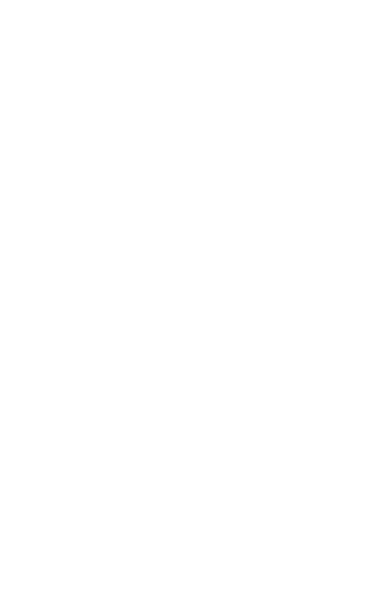
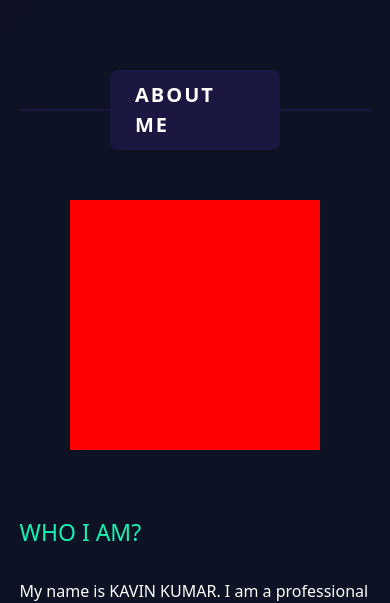
Before and after one commit to Kavinkumar84/Developer_Portfolio, a React (Vite) app: page / in a window 390 px wide. Shown: the part 1350-1953 px from the top of the page. Before the commit the page ends 1270 px from the top, so only its background shows below. Built offline with nearby package versions, Linux system fonts and the light colour scheme.

Commit message:
About Component Added

```diff
--- a/src/App.jsx
+++ b/src/App.jsx
@@ -3,12 +3,14 @@
 import viteLogo from '/vite.svg'
 import './App.css'
 import Home from './Components/Home'
+import About from './Components/About'
 
 function App() {
 
   return (
     <div className='App'>
       <Home />
+      <About />
     </div>
   )
 }
--- /dev/null
+++ b/src/Components/About.css
@@ -0,0 +1,124 @@
+#About {
+  background: linear-gradient(135deg, #151126 0%, #0d1224 50%, #0d1224 100%);
+  background-size: 300% 300%;
+  animation: moveGradient 12s ease infinite;
+}
+.About_Container {
+  padding-top: 80px;
+  width: 90%;
+  min-height: 400px;
+  margin-left: 5%;
+}
+.About_Left_Container {
+  display: flex;
+  flex-direction: column;
+  gap: 30px;
+}
+.About_Left_txt1 {
+  color: #16f2b3;
+  font-size: 25px;
+  font-weight: 500;
+}
+.About_Left_txt2 {
+  color: #ffffff;
+  font-size: 19.5px;
+}
+.About_Container_Rotate {
+  display: flex;
+  flex-direction: row;
+}
+.About_Right_Container {
+  /* border: 2px solid white; */
+  min-height: 400px;
+  /* display: flex; */
+  /* align-items: center; */
+  /* justify-content: center; */
+}
+.About_Right_img {
+  width: 100%;
+  height: 400px;
+  /* border: 2px solid rgb(20, 182, 114); */
+  display: flex;
+  align-items: center;
+  justify-content: center;
+}
+.About_Right_img_cont {
+  width: 250px;
+  height: 250px;
+  background-color: red;
+}
+.About_Right_title {
+  width: 100%;
+  height: 400px;
+  /* border: 2px solid white; */
+}
+.About_Right_title {
+  display: flex;
+  align-items: center;
+  justify-content: center;
+  flex-direction: column;
+  height: 400px;
+  position: relative;
+}
+
+.About_Right_box {
+  writing-mode: vertical-rl;
+  transform: rotate(360deg);
+  color: #fff;
+  font-size: 20px;
+  font-weight: 600;
+  background-color: #1a1740;
+  padding: 25px 10px;
+  border-radius: 8px;
+  /* border: 2px solid #262b54; */
+  text-transform: uppercase;
+  letter-spacing: 2px;
+  /* box-shadow: 0 0 10px rgba(22, 242, 179, 0.5); */
+}
+.line_about {
+  height: 50px;
+  border: 1px solid #1a1740;
+}
+
+@media (max-width: 991px) {
+  .About_Container_Rotate {
+    flex-direction: column-reverse;
+    gap: 40px;
+  }
+  .About_Right_title {
+    width: 100%;
+    height: 90px;
+    /* border: 2px solid white; */
+  }
+
+  .About_Right_box {
+    writing-mode: vertical-rl;
+    transform: rotate(270deg);
+    height: 170px;
+    /* font-size: 1px; */
+  }
+  .About_Right_title {
+    width: 100%;
+    height: 70px;
+    flex-direction: row-reverse;
+  }
+  .About_Right_img {
+    width: 100%;
+    height: 280px;
+  }
+  .line_about {
+    width: 140px;
+    height: 1px;
+    /* flex-direction: row-reverse; */
+    border: 1px solid #1a1740;
+  }
+  .About_Left_txt1 {
+    color: #16f2b3;
+    font-size: 23px;
+    font-weight: 500;
+  }
+  .About_Left_txt2 {
+    color: #ffffff;
+    font-size: 16px;
+  }
+}
--- /dev/null
+++ b/src/Components/About.jsx
@@ -0,0 +1,41 @@
+import React from 'react'
+import { Col, Row } from 'react-bootstrap'
+import './About.css'
+const About = () => {
+  return (
+    <div className="" id="About">
+        <div className="About_Container">
+            <Row className='About_Container_Rotate'>
+                <Col lg={6}>
+                <div className="About_Left_Container">
+                    <div className="About_Left_txt1">WHO I AM?</div>
+                    <div className="About_Left_txt2">My name is KAVIN KUMAR. I am a professional and enthusiastic programmer in my daily life. I am a quick learner with a self-learning attitude. I love to learn and explore new technologies and am passionate about problem-solving. I love almost all the stacks of web application development and love to make the web more open to the world. My core skill is based on JavaScript and I love to do most of the things using JavaScript. I am available for any kind of job opportunity that suits my skills and interests.</div>
+                </div>
+                </Col>
+                <Col lg={6}>
+                  <div className="About_Right_Container">
+                    <Row className='About_Container_Rotate'>
+                      <Col lg ={10} md={12}>
+                        <div className="About_Right_img">
+                          <div className="About_Right_img_cont">
+
+                          </div>
+                        </div>
+                      </Col>
+                      <Col lg={2} md={12}>
+                        <div className="About_Right_title">
+                          <div className="line_about"></div>
+                          <div className="About_Right_box">About Me</div>
+                          <div className="line_about"></div>
+                        </div>
+                      </Col>
+                    </Row>
+                  </div>
+                </Col>
+            </Row>
+        </div>
+    </div>
+  )
+}
+
+export default About
--- a/src/Components/Home.css
+++ b/src/Components/Home.css
@@ -242,15 +242,6 @@
   color: #FF8911;
 }
 .Home_card_txt1{
-  /* padding-left: 30px; */
-}
-.Home_card_txt2{
-  padding-left: 30px;
-}
-.Home_card_txt3{
-  padding-left: 30px;
-}
-.Home_card_txt4{
   padding-left: 30px;
 }
 .green_code_txt{
@@ -299,7 +290,7 @@
   padding-left: 15px;
   padding-right: 15px;
   padding-top: 40px;
-  font-size: 13px;
+  font-size: 15px;
 
 }
 }
--- a/src/Components/Home.jsx
+++ b/src/Components/Home.jsx
@@ -22,7 +22,7 @@
             <div className="Navbar">
               <nav>
                 <li>
-                  <a href="">ABOUT</a>
+                  <a href="About">ABOUT</a>
                 </li>
                 <li>
                   <a href="">EXPERIENCE</a>
@@ -55,27 +55,27 @@
                     <span style={{ color: "#16f2b3" }}> Web Developer</span>.
                   </div>
                   <div className="Social_Icons">
-                    <a href="https://github.com/Kavinkumar84">
+                    <a href="https://github.com/Kavinkumar84" target="_blank">
                       <div className="iconss">
                         <FaGithub />
                       </div>
                     </a>
-                    <a href="https://www.linkedin.com/in/kavinkumar84/">
+                    <a href="https://www.linkedin.com/in/kavinkumar84/" target="_blank">
                       <div className="iconss">
                         <FaLinkedin />
                       </div>
                     </a>
-                    <a href="https://leetcode.com/u/Kavinkumar84/">
+                    <a href="https://leetcode.com/u/Kavinkumar84/" target="_blank">
                       <div className="iconss">
                         <SiLeetcode />
                       </div>
                     </a>
-                    <a href="https://www.geeksforgeeks.org/user/kavinkuma29i4/">
+                    <a href="https://www.geeksforgeeks.org/user/kavinkuma29i4/" target="_blank">
                       <div className="iconss">
                         <SiGeeksforgeeks />
                       </div>
                     </a>
-                    <a href="">
+                    <a href="" target="_blank">
                       <div className="iconss">
                         <FaTwitterSquare />
                       </div>
@@ -108,18 +108,19 @@
                       </div>
                     </div>
                     <div class="card__content">
-                      <div className="Home_card_txt1">
+                      <div className="Home_card_txt">
                         <div><span style={{color : "#e60076"}}>const</span> coder<span style={{color : "#e60076"}}> = </span>{bracket_open}</div>
-                        <div className="Home_card_txt2">
+                        <div className="Home_card_txt1">
                           <div className="">name:'<span className="yellow_code_txt">Kavin Kumar</span>',</div>
+                          <div className="">title:['<span className="yellow_code_txt">MERN Stack Developer</span>', '<span className="yellow_code_txt">React.js Developer</span>', '<span className="yellow_code_txt">Problem Solver</span>'],</div>
                           <div className="">skills:['<span className="yellow_code_txt">Java</span>','<span className="yellow_code_txt">HTML</span>', '<span className="yellow_code_txt">CSS</span>', '<span className="yellow_code_txt">JavaScript</span>', '<span className="yellow_code_txt">React</span>', '<span className="yellow_code_txt">NodeJS</span>', '<span className="yellow_code_txt">Express</span>', '<span className="yellow_code_txt">MangoDB</span>', '<span className="yellow_code_txt">MySql</span>'],</div>
                           <div className="">hardWorker: <span className="orrange_code_txt">true</span>,</div>
                           <div className="">quickLearner: <span className="orrange_code_txt">true</span>,</div>
                           <div className="">problemSolver: <span className="orrange_code_txt">true</span>,</div>
                           <div className=""><span className="green_code_txt">hireable: </span><span className="orrange_code_txt">function</span>() {bracket_open} </div>
-                          <div className="Home_card_txt3">
+                          <div className="Home_card_txt1">
                             <div className=""><span className="orrange_code_txt">return </span>(</div>
-                            <div className="Home_card_txt4">
+                            <div className="Home_card_txt1">
                               <div className=""><span className="blue_code_txt">this.</span>hardWorker <span className="yellow_code_txt">&&</span></div>
                               <div className=""><span className="blue_code_txt">this.</span>problemSolver <span className="yellow_code_txt">&&</span></div>
                               <div className=""><span className="blue_code_txt">this.</span>skills.length <span className="yellow_code_txt">{">"}=</span><span className="orrange_code_txt"> 5</span></div>
```
